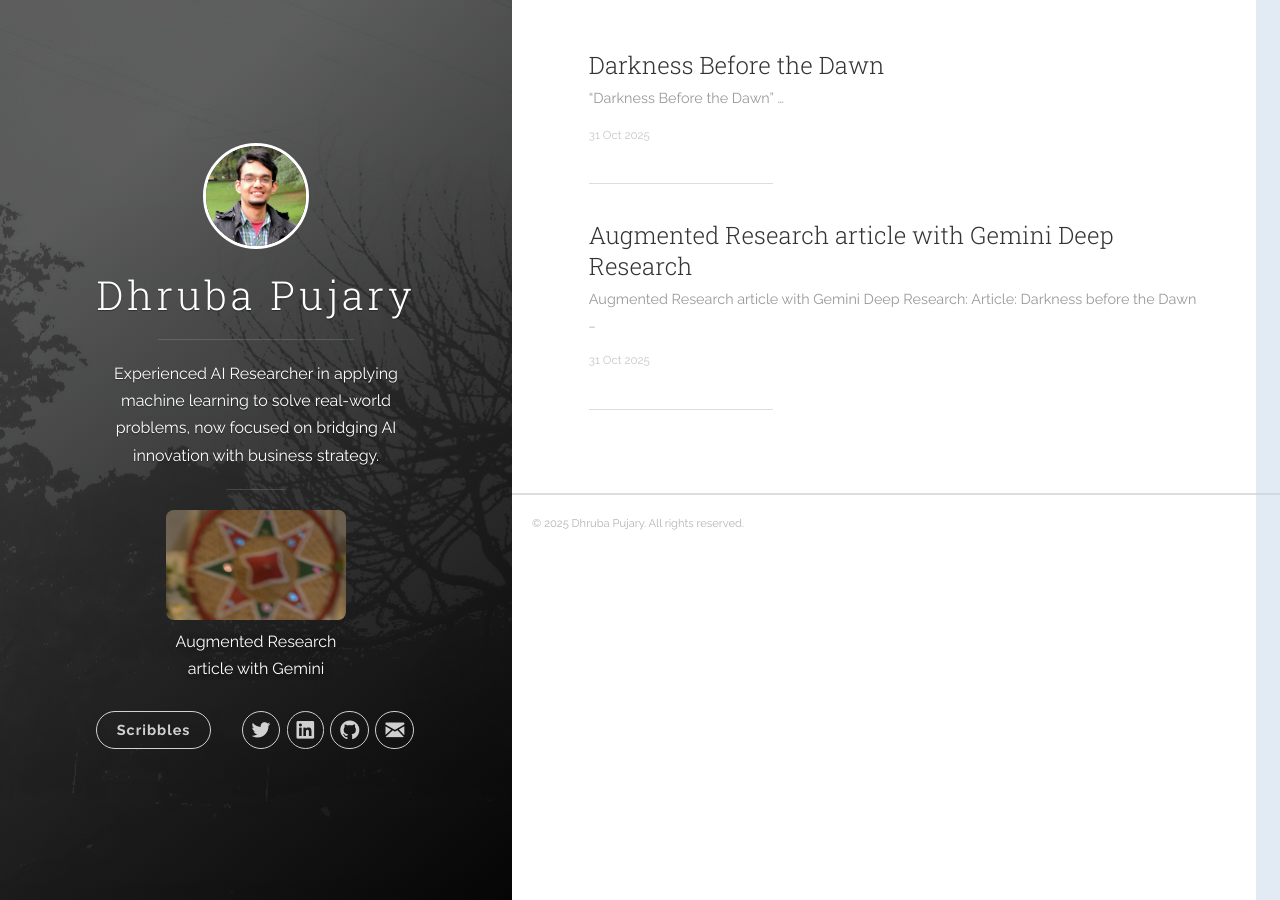
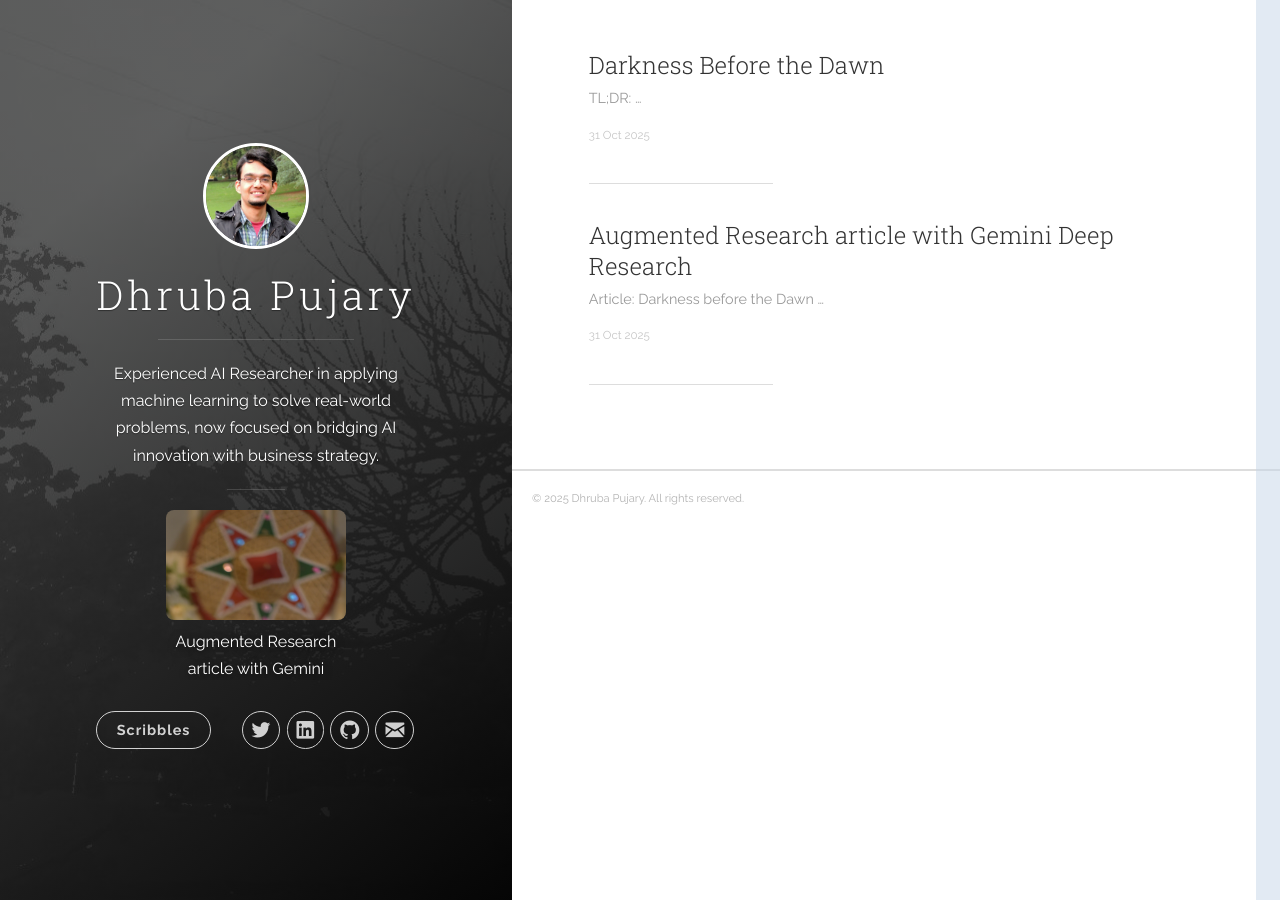
Before and after one commit to druv022/druv022.github.io, a Jekyll site: the page built from index.html, in a window 1280 px wide. Built offline with Jekyll 4.4.1, drawn with Linux system fonts in a browser that asks for light colours; the list of posts is cut into pages by our own code.

Commit message:
fixing format

```diff
--- a/_posts/2025-10-30-Augmented_Doc.md
+++ b/_posts/2025-10-30-Augmented_Doc.md
@@ -5,7 +5,6 @@ date:   2025-10-31 1:06
 thumbnail: images/Screenshot 2025-06-15 at 10.20.23 PM.png
 ---
 
-# Augmented Research article with Gemini Deep Research:
 Article: [Darkness before the Dawn](https://druv022.github.io/2025/ai-business/)
 
 Gemini [Link](https://gemini.google.com/share/e8e18c52e899)
--- a/_posts/2025-10-30-ai-business.md
+++ b/_posts/2025-10-30-ai-business.md
@@ -4,8 +4,6 @@ title:  "Darkness Before the Dawn"
 date:   2025-10-31 12:06
 thumbnail: images/Google_Gemini_logo.svg.png
 ---
-
-# “Darkness Before the Dawn”
 
 ### TL;DR:
 
```
